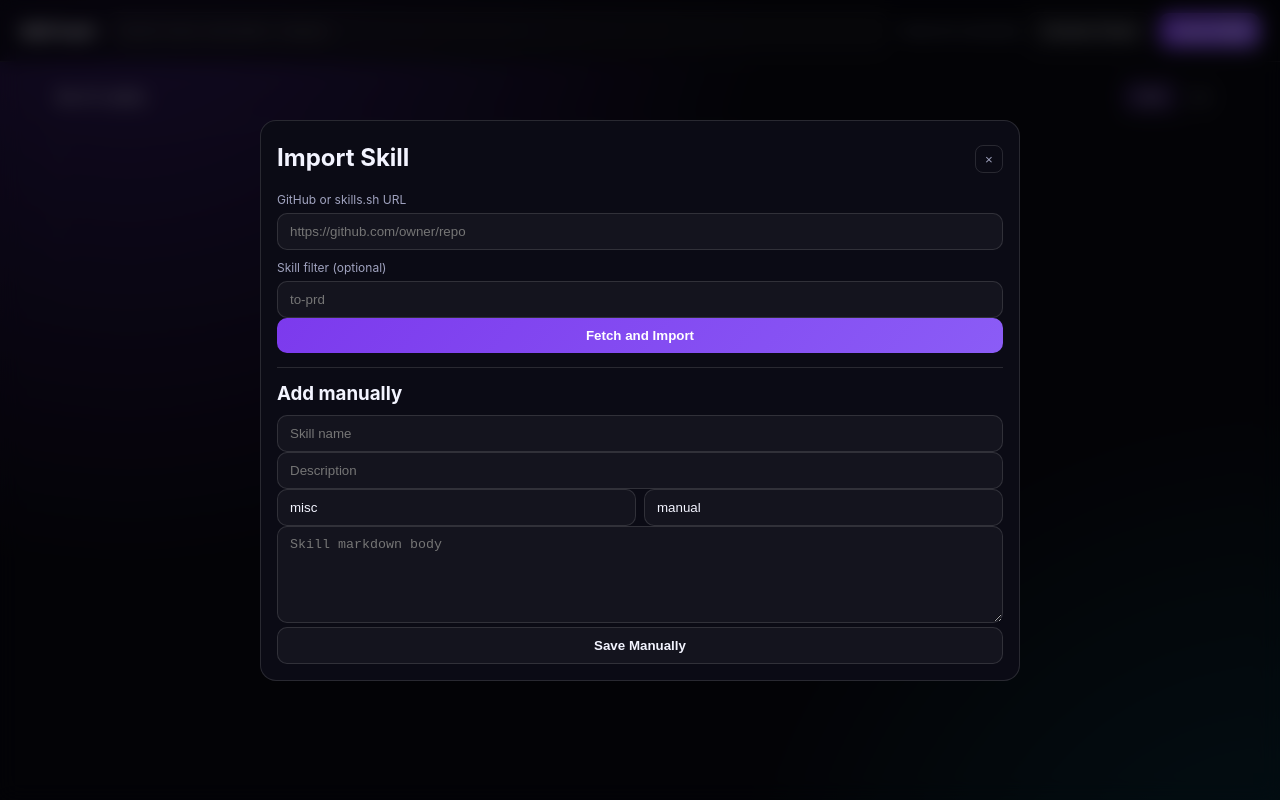
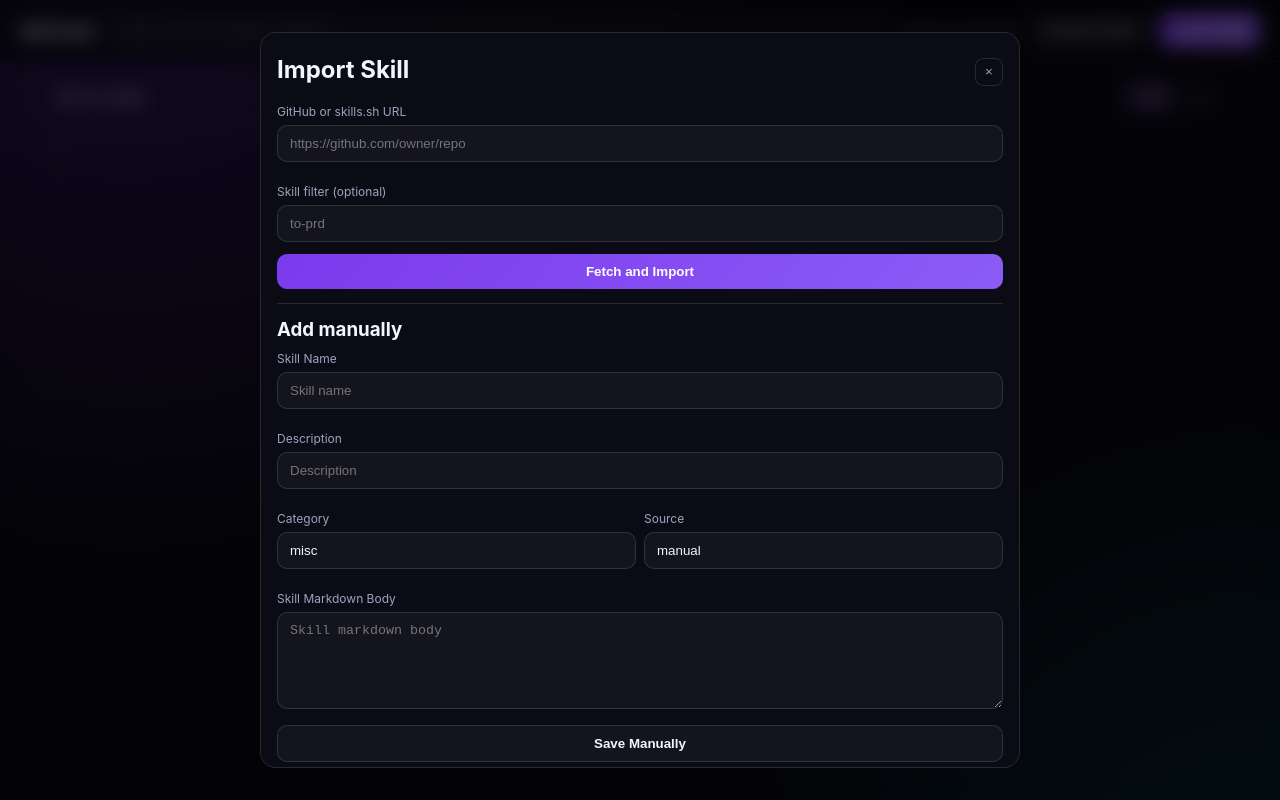
Before and after one commit to Victor-CS-Core/agent-skills-vault, a React (Vite) app: page / in a window 1280 px wide. Both pictures are taken after a click on the button "Import Skill". Built offline with nearby package versions, Linux system fonts and the light colour scheme.

Commit message:
Fix URL parsing, improve modal UI with labels and spacing, and add README

```diff
--- a/src/components/ImportSkillModal.tsx
+++ b/src/components/ImportSkillModal.tsx
@@ -76,28 +76,37 @@ export default function ImportSkillModal({
         <hr />
 
         <h3>Add manually</h3>
+        <label>Skill Name</label>
         <input
           value={manualName}
           onChange={(e) => onManualNameChange(e.target.value)}
           placeholder="Skill name"
         />
+        <label>Description</label>
         <input
           value={manualDesc}
           onChange={(e) => onManualDescChange(e.target.value)}
           placeholder="Description"
         />
         <div className="row-2">
+          <div>
+            <label>Category</label>
             <input
               value={manualCat}
               onChange={(e) => onManualCatChange(e.target.value)}
               placeholder="Category"
             />
+          </div>
+          <div>
+            <label>Source</label>
             <input
               value={manualSource}
               onChange={(e) => onManualSourceChange(e.target.value)}
               placeholder="Source"
             />
           </div>
+        </div>
+        <label>Skill Markdown Body</label>
         <textarea
           value={manualBody}
           onChange={(e) => onManualBodyChange(e.target.value)}
--- a/src/lib/import.ts
+++ b/src/lib/import.ts
@@ -4,13 +4,15 @@ import type { ImportResult, ParsedRepo, Skill } from "../types/skill";
 
 export function parseRepoUrl(input: string): ParsedRepo {
   const u = new URL(input);
-  if (u.hostname === "skills.sh") {
+  const hostname = u.hostname.startsWith("www.") ? u.hostname.slice(4) : u.hostname;
+
+  if (hostname === "skills.sh") {
     const p = u.pathname.split("/").filter(Boolean);
     if (p.length < 2) throw new Error("Invalid skills.sh URL");
     return { owner: p[0], repo: p[1], branch: "main" };
   }
 
-  if (u.hostname !== "github.com") {
+  if (hostname !== "github.com") {
     throw new Error("Only github.com and skills.sh URLs are supported");
   }
 
--- a/src/styles.css
+++ b/src/styles.css
@@ -62,7 +62,15 @@ body {
   letter-spacing: -0.4px;
 }
 
-.search,
+.search {
+  width: 100%;
+  padding: 10px 12px;
+  border-radius: 10px;
+  border: 1px solid var(--border);
+  background: var(--surface);
+  color: var(--text);
+}
+
 .modal input,
 .modal textarea {
   width: 100%;
@@ -71,6 +79,7 @@ body {
   border: 1px solid var(--border);
   background: var(--surface);
   color: var(--text);
+  margin-bottom: 12px;
 }
 
 .search:focus-visible,
@@ -222,6 +231,7 @@ body {
   line-height: 1.5;
   display: -webkit-box;
   -webkit-line-clamp: 3;
+  line-clamp: 3;
   -webkit-box-orient: vertical;
   overflow: hidden;
 }
```
Also changed, not shown: 1 other file (tests, documents, lock files or other folders). Lines whose indentation alone changed are shown as unchanged.
